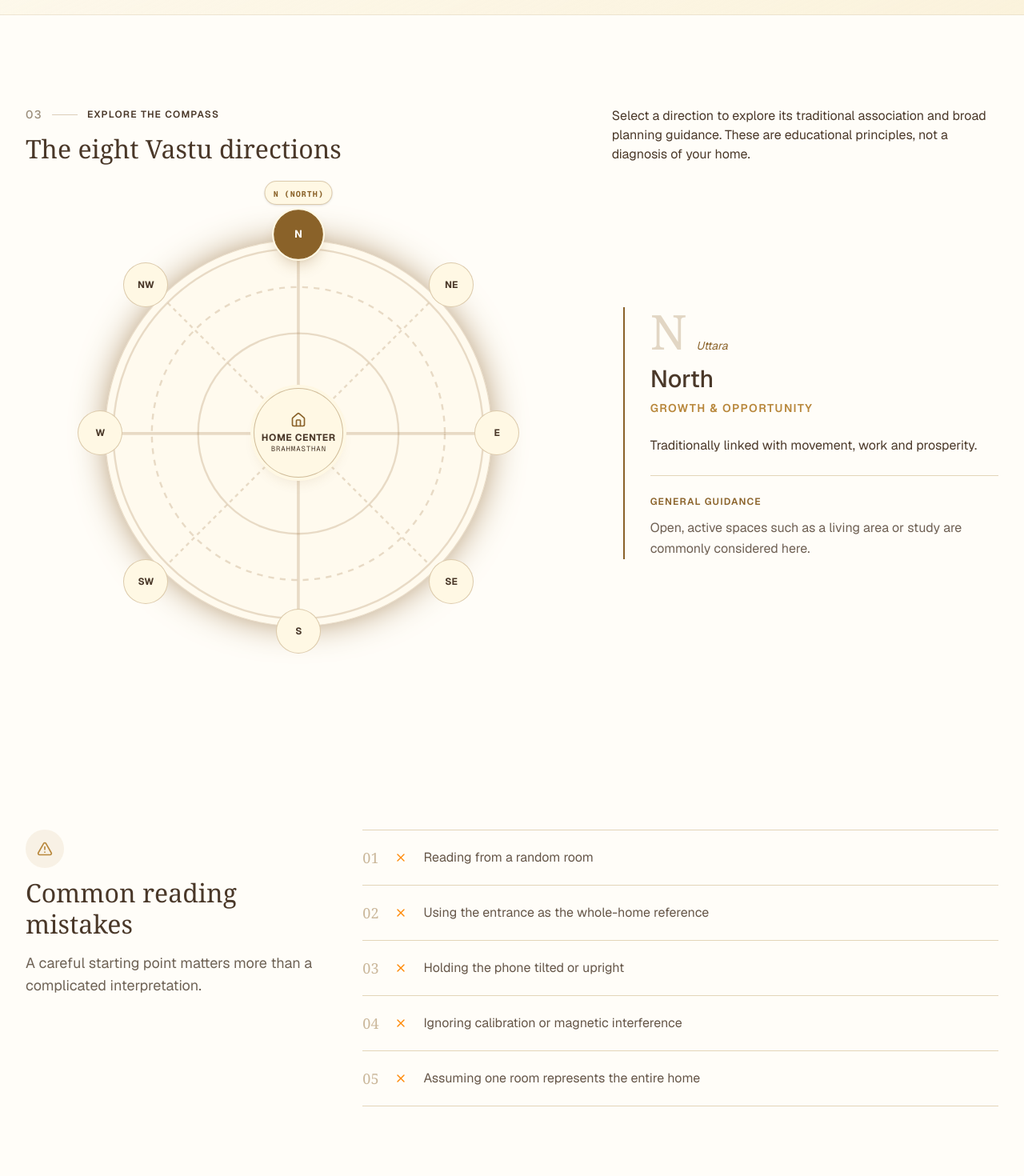
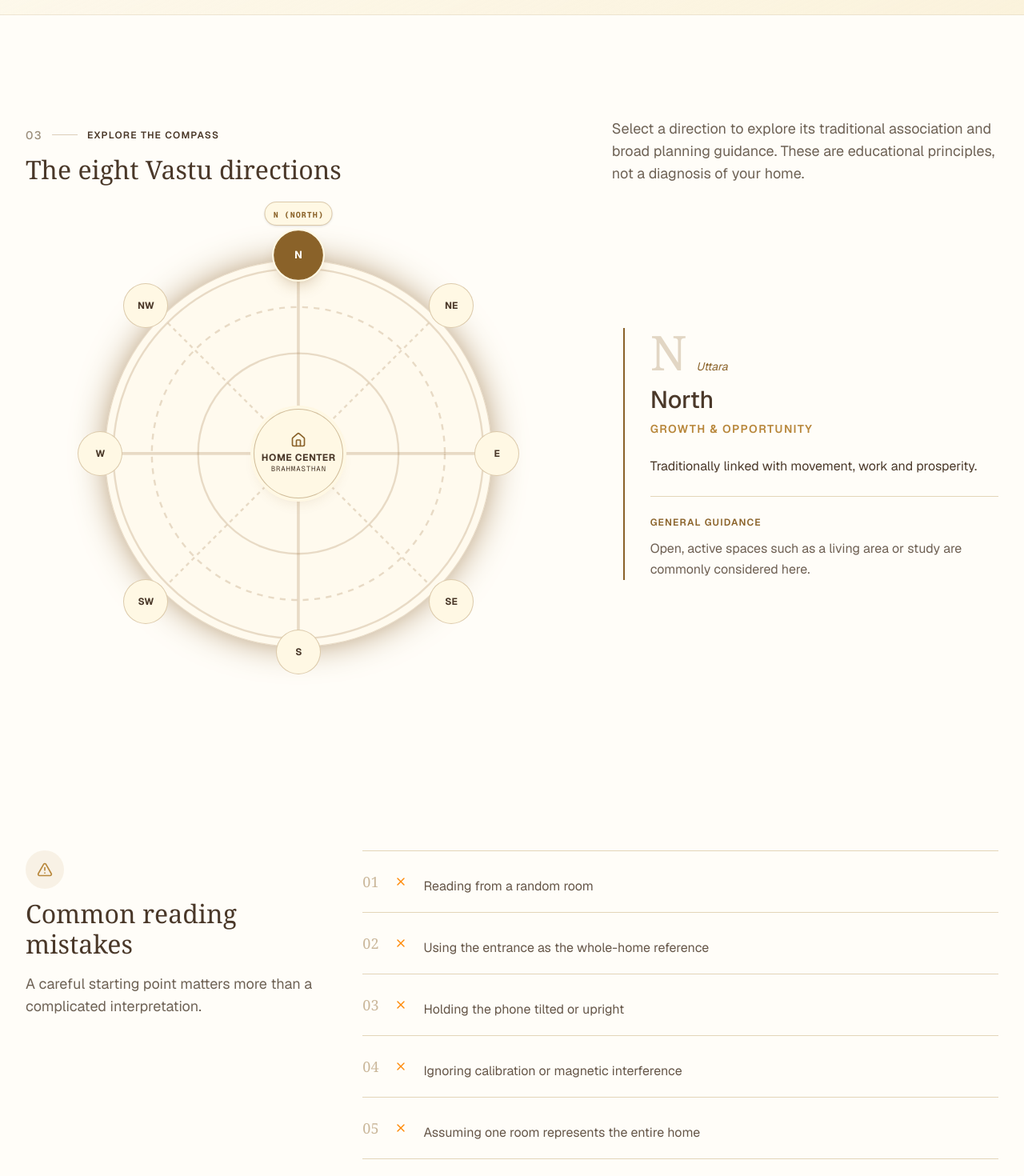
Before and after one commit to somnathbaidyahere-cyber/vastu, a Next.js app: page /tools/compass in a window 1280 px wide. Shown: the part 1980-3450 px from the top of the page at 80% size. Built offline with nearby package versions, Linux system fonts and the light colour scheme.

Commit message:
finishing up today's work

```diff
--- a/app/globals.css
+++ b/app/globals.css
@@ -221,7 +221,7 @@ body {
     @apply mt-3 text-2xl sm:text-3xl md:text-[32px] font-heading font-medium text-foreground ;
   }
   .section-description {
-    @apply mt-4 text-sm md:text-base lg:text-lg text-foreground-muted;
+    @apply mt-2 md:mt-3 lg:mt-4 text-sm md:text-base lg:text-lg text-foreground-muted;
   }
    .section-para {
     @apply mt-2 md:mt-3 text-sm md:text-base text-foreground-muted;
--- a/components/pages/home/Elements.jsx
+++ b/components/pages/home/Elements.jsx
@@ -9,7 +9,7 @@ export default function Elements() {
             <span className="section-badge">
               The Panchabhutas
             </span>
-            <h2 className="mt-3 text-3xl font-heading font-medium text-foreground sm:text-4xl">
+            <h2 className="section-heading">
               Balance the five elements
             </h2>
             <p className="section-description">
--- a/components/pages/home/Hero.jsx
+++ b/components/pages/home/Hero.jsx
@@ -48,7 +48,7 @@ export default function Hero() {
               <span className="md:hidden text-surface-muted">ancient wisdom</span>
             </h1>
             <p className="mt-6 text-sm sm:text-base md:text-lg leading-relaxed text-surface md:text-surface-accent">
-              VastuVeda blends traditional Indian Vastu Shastra with elegant,
+              VastuGuru blends traditional Indian Vastu Shastra with elegant,
               modern tools to help you create balanced, prosperous, and peaceful
               homes.
             </p>
--- a/components/pages/tools/ToolsHero.jsx
+++ b/components/pages/tools/ToolsHero.jsx
@@ -10,7 +10,7 @@ export default function ToolsHero() {
             <Compass className="h-3.5 w-3.5" />
             Vastu Toolkit
           </span>
-          <h1 className="hero-heading ">
+          <h1 className="hero-heading">
             Tools that translate{" "}
             <span className="text-gradient-brand">shastra</span> into action
           </h1>
--- a/components/pages/tools/compass/CommonMistakes.jsx
+++ b/components/pages/tools/compass/CommonMistakes.jsx
@@ -26,7 +26,7 @@ function CommonMistakes() {
                     0{index + 1}
                   </span>
                   <X className="h-4 w-4 shrink-0 text-orange-400" />
-                  <span className="text-foreground/85">{mistake}</span>
+                  <span className="section-para text-foreground/85">{mistake}</span>
                 </li>
               ))}
             </ul>
--- a/components/pages/tools/compass/DirectionExplorer.jsx
+++ b/components/pages/tools/compass/DirectionExplorer.jsx
@@ -12,14 +12,14 @@ function DirectionExplorer() {
   return (
      <section className="px-4 py-20 sm:px-6 lg:px-8 lg:py-28 bg-surface">
         <div className="mx-auto max-w-7xl">
-          <div className="grid gap-10 lg:grid-cols-12 lg:items-end">
+          <div className="grid lg:gap-10 lg:grid-cols-12 lg:items-end">
             <div className="lg:col-span-7">
               <SectionLabel number="03">Explore the compass</SectionLabel>
               <h2 className="section-heading">
                 The eight Vastu directions
               </h2>
             </div>
-            <p className="max-w-xl text-muted-foreground lg:col-span-5">
+            <p className="max-w-xl section-description lg:col-span-5">
               Select a direction to explore its traditional association and
               broad planning guidance. These are educational principles, not a
               diagnosis of your home.
```
